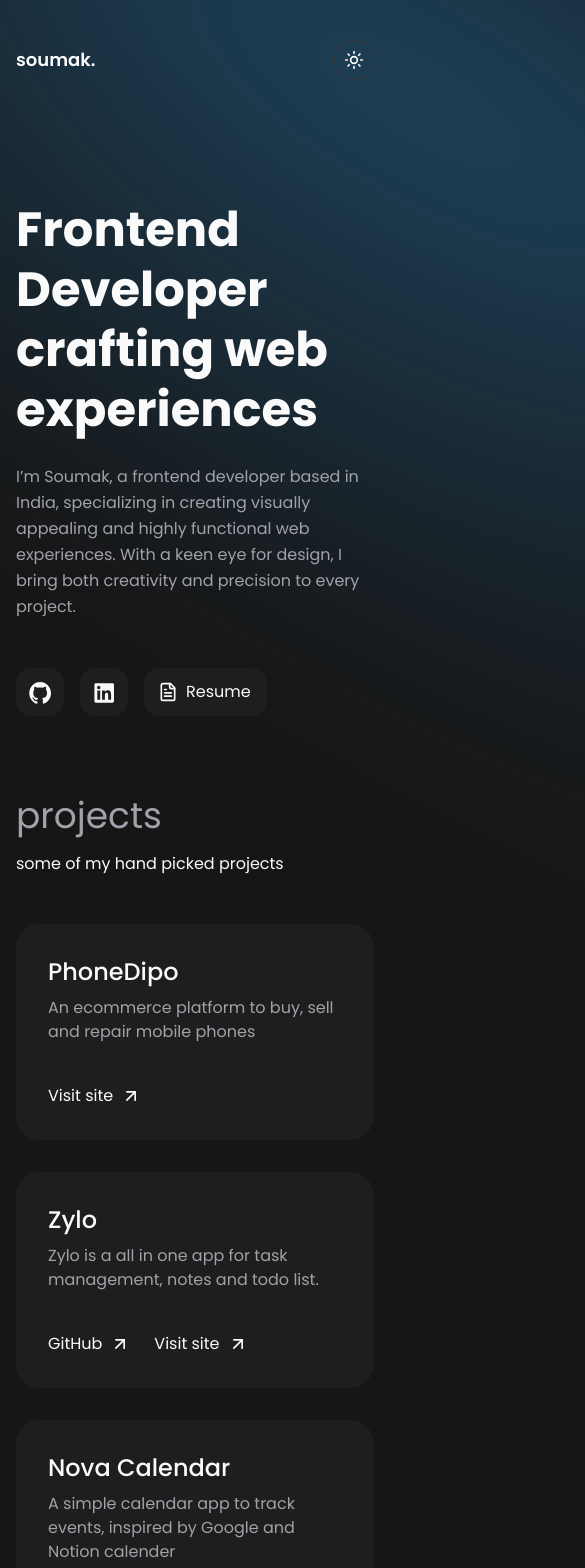
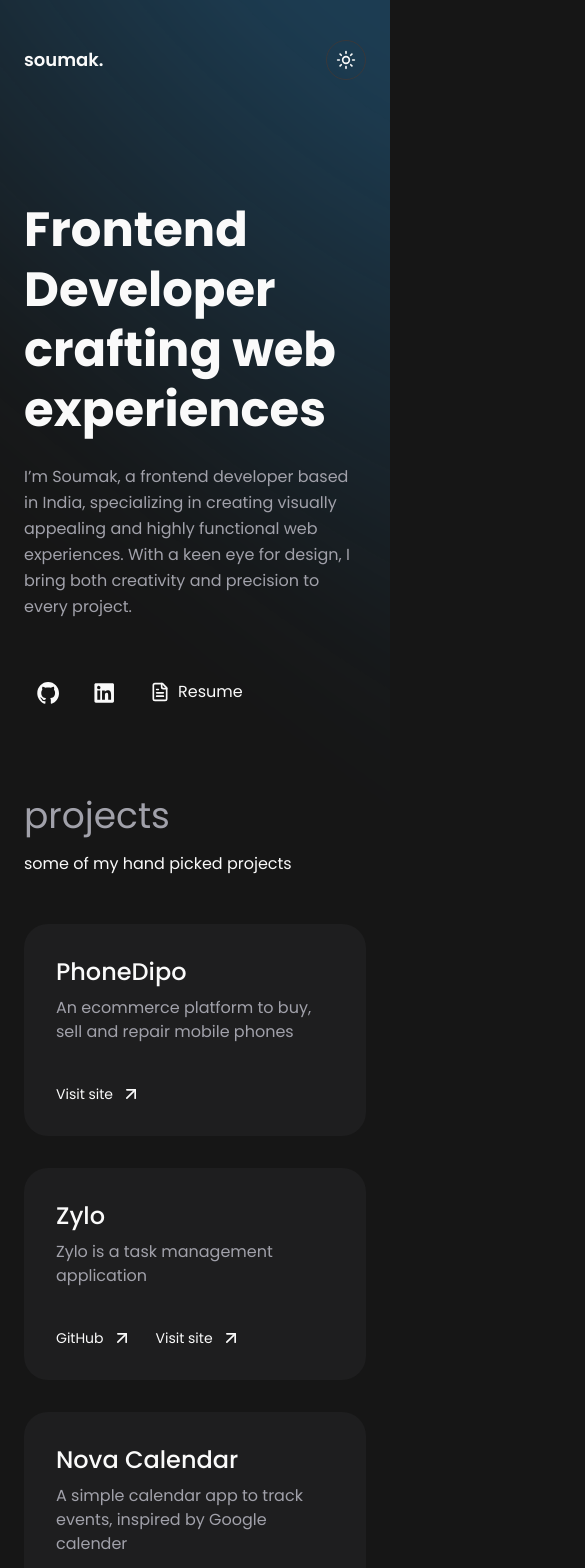
Before and after one commit to soumakkdev/portfolio, a Next.js app: page / in a window 390 px wide. Shown: the top 1568 px of the page, 585 px wide, since content can reach past the window. Built offline with nearby package versions, Linux system fonts and the light colour scheme.

Commit message:
responsive and UI fixes

```diff
--- a/src/app/page.tsx
+++ b/src/app/page.tsx
@@ -9,7 +9,9 @@ import Work from '@/modules/home/Work'
 export default function Home() {
 	return (
 		<>
-			<main>
+			<main className="relative overflow-x-hidden">
+				<div className="-z-10 absolute blur-[200px] rounded-full -top-[500px] -left-[100px] h-[200px] w-[1200px] rotate-[40deg] origin-left bg-[#298ccf]"></div>
+
 				<Header />
 
 				<HeroSection />
--- a/src/components/ui/AnimatedButton.tsx
+++ b/src/components/ui/AnimatedButton.tsx
@@ -2,5 +2,10 @@ import clsx from 'clsx'
 import React from 'react'
 
 export default function AnimatedButton(props: any) {
-	return <a {...props} className={clsx('relative inline-flex items-center justify-center rounded-2xl fill-foreground bg-card', props.className)}></a>
+	return (
+		<a
+			{...props}
+			className={clsx('relative inline-flex items-center justify-center rounded-2xl fill-foreground hover:bg-muted', props.className)}
+		></a>
+	)
 }
--- a/src/components/ui/LinkButton.tsx
+++ b/src/components/ui/LinkButton.tsx
@@ -9,7 +9,7 @@ interface ILinkButton extends React.AnchorHTMLAttributes<HTMLAnchorElement> {
 export default function LinkButton(props: ILinkButton) {
 	const { children, className, ...rest } = props
 	return (
-		<a {...rest} className={cn('inline-flex items-center ', className)}>
+		<a {...rest} className={cn('inline-flex text-sm items-center ', className)}>
 			{children}
 		</a>
 	)
--- a/src/components/ui/Section.tsx
+++ b/src/components/ui/Section.tsx
@@ -3,7 +3,7 @@ import React, { ReactNode } from 'react'
 export default function Section(props: { title: string; description?: string; children: ReactNode }) {
 	const { children, title, description } = props
 	return (
-		<section className="max-w-6xl mx-auto px-4 my-20 lg:my-60">
+		<section className="max-w-6xl mx-auto px-6 my-20 lg:my-60">
 			<h2 className="text-4xl text-muted-foreground">{title}</h2>
 			{description ? <p className="mt-4 mb-12">{description}</p> : null}
 
--- a/src/modules/home/HeroSection.tsx
+++ b/src/modules/home/HeroSection.tsx
@@ -6,18 +6,18 @@ import AnimatedButton from '../../components/ui/AnimatedButton'
 
 export default function HeroSection() {
 	return (
-		<div className="max-w-6xl mx-auto px-4 relative">
-			<div className="-z-10 absolute blur-[200px] rounded-full -top-[500px] -left-[100px] h-[200px] w-[1200px] rotate-[30deg] origin-left bg-[#298ccf]"></div>
+		<div className="max-w-6xl mx-auto px-6 relative">
+			{/* <div className="-z-10 absolute blur-[200px] rounded-full -top-[500px] -left-[100px] h-[200px] w-[1200px] rotate-[30deg] origin-left bg-[#298ccf]"></div> */}
 
 			<div className="max-w-4xl  my-20">
 				<h1 className="text-5xl lg:text-[4.2rem] leading-tight font-bold mb-6">Frontend Developer crafting web experiences</h1>
 
 				<p className="lg:text-xl leading-relaxed mb-12 text-muted-foreground">
-					I’m Soumak, a frontend developer based in India, specializing in creating visually appealing and highly functional web experiences. With a
-					keen eye for design, I bring both creativity and precision to every project.
+					I’m Soumak, a frontend developer based in India, specializing in creating visually appealing and highly functional web
+					experiences. With a keen eye for design, I bring both creativity and precision to every project.
 				</p>
 
-				<div className="flex gap-4">
+				<div className="flex gap-2">
 					<AnimatedButton href={SocialLinks.Github} target="_blank" rel="noreferrer" className="h-12 w-12">
 						<GitHub />
 					</AnimatedButton>
--- a/src/modules/home/Projects.tsx
+++ b/src/modules/home/Projects.tsx
@@ -18,13 +18,13 @@ const projects: IProject[] = [
 	},
 	{
 		name: 'Zylo',
-		description: 'Zylo is a all in one app for task management, notes and todo list.',
+		description: 'Zylo is a task management application',
 		github: 'https://github.com/soumakkdev/zylo-app',
 		site: 'https://zylo-app.netlify.app/',
 	},
 	{
 		name: 'Nova Calendar',
-		description: 'A simple calendar app to track events, inspired by Google and Notion calender',
+		description: 'A simple calendar app to track events, inspired by Google calender',
 		github: 'https://github.com/soumakkdev/calendar-app',
 		site: 'https://nova-calendar.netlify.app/',
 	},
--- a/src/modules/home/Work.tsx
+++ b/src/modules/home/Work.tsx
@@ -14,14 +14,14 @@ export default function Work() {
 function WorkItem() {
 	return (
 		<div className="flex items-center justify-between p-8 group bg-card rounded-3xl">
-			<div className="grid grid-cols-3">
-				<span className="text-xl">2020-Now</span>
+			<div className="grid grid-cols-1 lg:grid-cols-3 gap-3">
+				<span className="text-xl text-muted-foreground">2020-Now</span>
 
 				<div className="space-y-1.5 col-span-2">
 					<p className="text-2xl">Front end Developer at Wit/Bit</p>
 					<p className="text-sm text-muted-foreground">
-						Worked on a range of projects from enterprise Saas applications to E-Commerce websites. Worked on a range of projects from enterprise
-						Saas applications to E-Commerce websites.
+						Worked on a range of projects from enterprise Saas applications to E-Commerce websites. Worked on a range of projects from
+						enterprise Saas applications to E-Commerce websites.
 					</p>
 				</div>
 			</div>
--- a/src/modules/layout/Footer.tsx
+++ b/src/modules/layout/Footer.tsx
@@ -2,7 +2,7 @@ import { SocialLinks } from '@/lib/const'
 
 export default function Footer() {
 	return (
-		<section className="max-w-6xl mx-auto px-4 mt-20 mb-12">
+		<section className="max-w-6xl mx-auto px-6 mt-20 mb-12">
 			<div className="flex justify-between flex-col gap-5 lg:flex-row">
 				<div className="flex gap-8">
 					<a href={SocialLinks.Github} className="hover:underline" target="_blank" rel="noreferrer">
--- a/src/modules/layout/Header.tsx
+++ b/src/modules/layout/Header.tsx
@@ -9,7 +9,7 @@ export default function Header() {
 		setTheme(theme === 'light' ? 'dark' : 'light')
 	}
 	return (
-		<header className="max-w-6xl mx-auto px-4 flex items-center justify-between py-10">
+		<header className="max-w-6xl mx-auto px-6 flex items-center justify-between py-10">
 			<a href="/">
 				<p className="font-semibold text-lg">soumak.</p>
 			</a>
```
